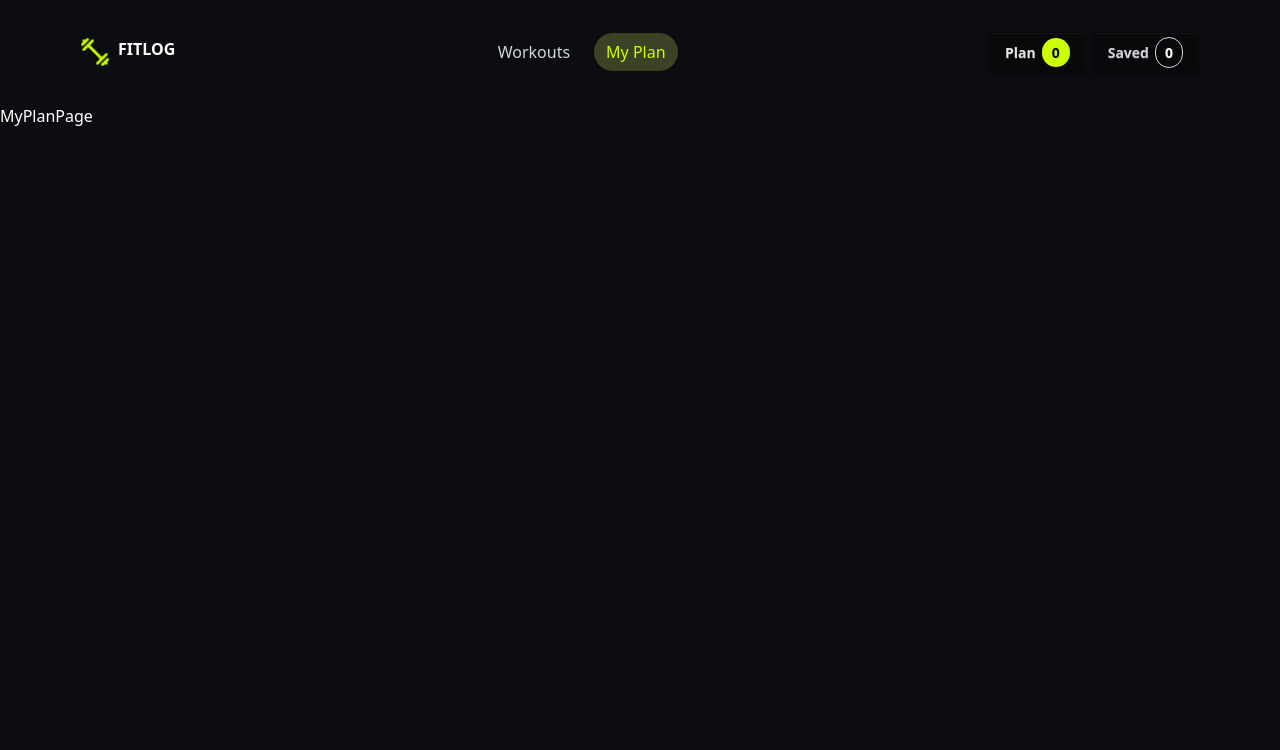
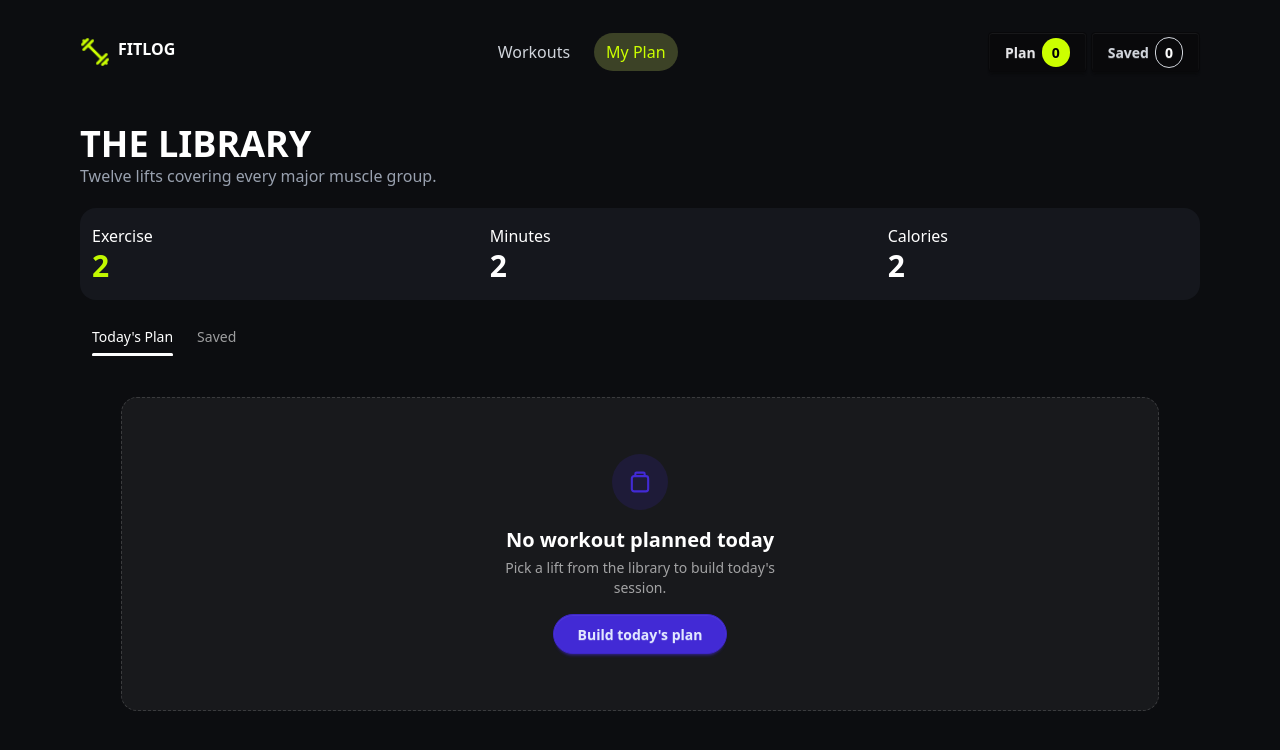
Before and after one commit to mehedynoman11/a06-fit-log, a Next.js app: page /my-plan in a window 1280 px wide. Shown: the top 750 px of the page. Built offline with nearby package versions, Linux system fonts and the light colour scheme.

Commit message:
my- plan

```diff
--- a/src/app/my-plan/page.tsx
+++ b/src/app/my-plan/page.tsx
@@ -2,8 +2,77 @@ import React from 'react';
 
 const MyPlan = () => {
     return (
-        <div>
-            MyPlanPage
+        <div className='container mx-auto max-w-280 '>
+            <div className="my-5">
+                <h1 className='text-4xl font-bold'>THE LIBRARY</h1>
+                <p className='text-gray-400'>Twelve lifts covering every major muscle group.</p>
+            </div>
+            <div className=" bg-[#15171D] rounded-2xl my-4">
+                <div className="flex justify-between items-center px-3 py-4 max-w-220">
+                    <div className="flex flex-col justify-center">
+                        <p>Exercise</p>
+                        <h2 className='text-3xl font-bold text-[#C2F800]'>2</h2>
+                    </div>
+                    <div className="flex flex-col justify-center">
+                        <p>Minutes</p>
+                        <h2 className='text-3xl font-bold '>2</h2>
+                    </div>
+                    <div className="flex flex-col justify-center">
+                        <p>Calories</p>
+                        <h2 className='text-3xl font-bold '>2</h2>
+                    </div>
+                </div>
+            </div>
+            <div className="tabs tabs-border text-white">
+                {/* Tab 1: Today's Plan */}
+                <input
+                    type="radio"
+                    name="my_tabs_2"
+                    className="tab text-white/60 checked:text-white"
+                    aria-label="Today's Plan"
+                    defaultChecked
+                />
+                <div className="tab-content p-6 md:p-10">
+                    <div className="flex flex-col items-center justify-center gap-4 rounded-2xl border border-dashed border-white/15 bg-white/5 px-6 py-14 text-center">
+                        <div className="flex h-14 w-14 items-center justify-center rounded-full bg-primary/15 text-primary">
+                            <svg xmlns="http://www.w3.org/2000/svg" className="h-7 w-7" fill="none" viewBox="0 0 24 24" stroke="currentColor" strokeWidth={1.8}>
+                                <path strokeLinecap="round" strokeLinejoin="round" d="M8 7V5a1 1 0 011-1h6a1 1 0 011 1v2m-9 0h10a2 2 0 012 2v9a2 2 0 01-2 2H7a2 2 0 01-2-2V9a2 2 0 012-2z" />
+                            </svg>
+                        </div>
+                        <div className="space-y-1">
+                            <h2 className="text-xl font-semibold">No workout planned today</h2>
+                            <p className="mx-auto max-w-xs text-sm text-white/60">
+                                Pick a lift from the library to build today&apos;s session.
+                            </p>
+                        </div>
+                        <button className="btn btn-primary rounded-full px-6">Build today&apos;s plan</button>
+                    </div>
+                </div>
+
+                {/* Tab 2: Saved */}
+                <input
+                    type="radio"
+                    name="my_tabs_2"
+                    className="tab text-white/60 checked:text-white"
+                    aria-label="Saved"
+                />
+                <div className="tab-content p-6 md:p-10">
+                    <div className="flex flex-col items-center justify-center gap-4 rounded-2xl border border-dashed border-white/15 bg-white/5 px-6 py-14 text-center">
+                        <div className="flex h-14 w-14 items-center justify-center rounded-full bg-primary/15 text-primary">
+                            <svg xmlns="http://www.w3.org/2000/svg" className="h-7 w-7" fill="none" viewBox="0 0 24 24" stroke="currentColor" strokeWidth={1.8}>
+                                <path strokeLinecap="round" strokeLinejoin="round" d="M5 5a2 2 0 012-2h10a2 2 0 012 2v16l-7-3.5L5 21V5z" />
+                            </svg>
+                        </div>
+                        <div className="space-y-1">
+                            <h2 className="text-xl font-semibold">Nothing saved yet</h2>
+                            <p className="mx-auto max-w-xs text-sm text-white/60">
+                                Browse the library and save a lift to get today moving.
+                            </p>
+                        </div>
+                        <button className="btn btn-primary rounded-full px-6">Go to workouts</button>
+                    </div>
+                </div>
+            </div>
         </div>
     );
 };
```
